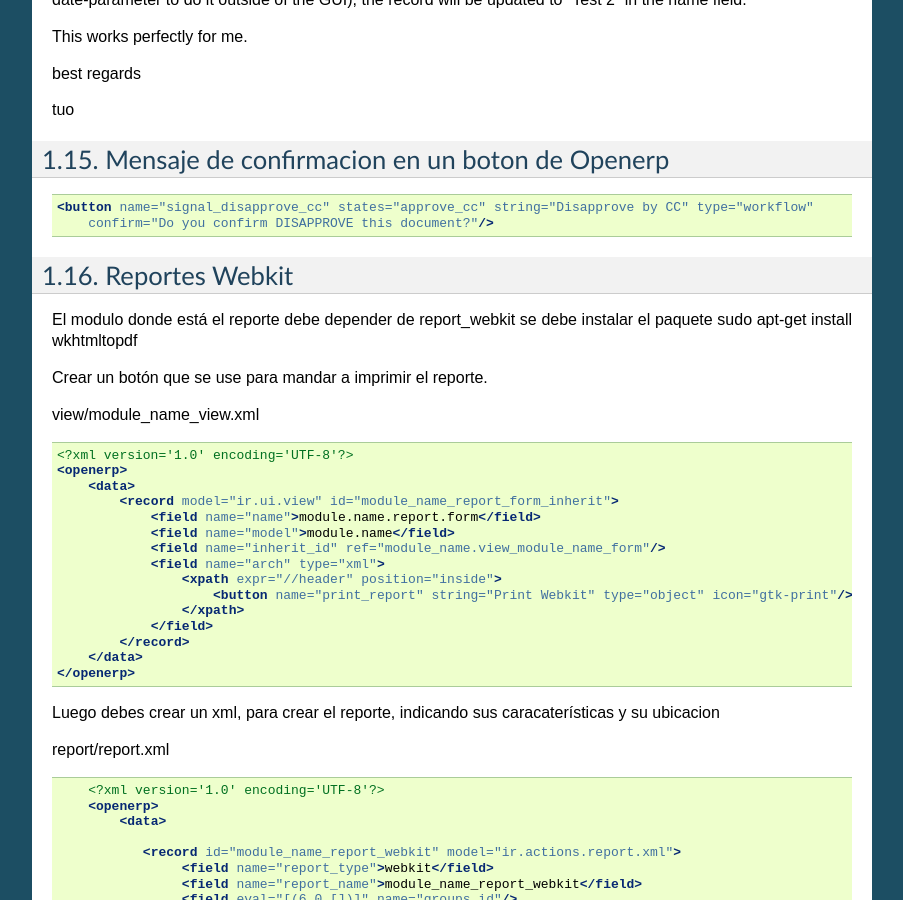
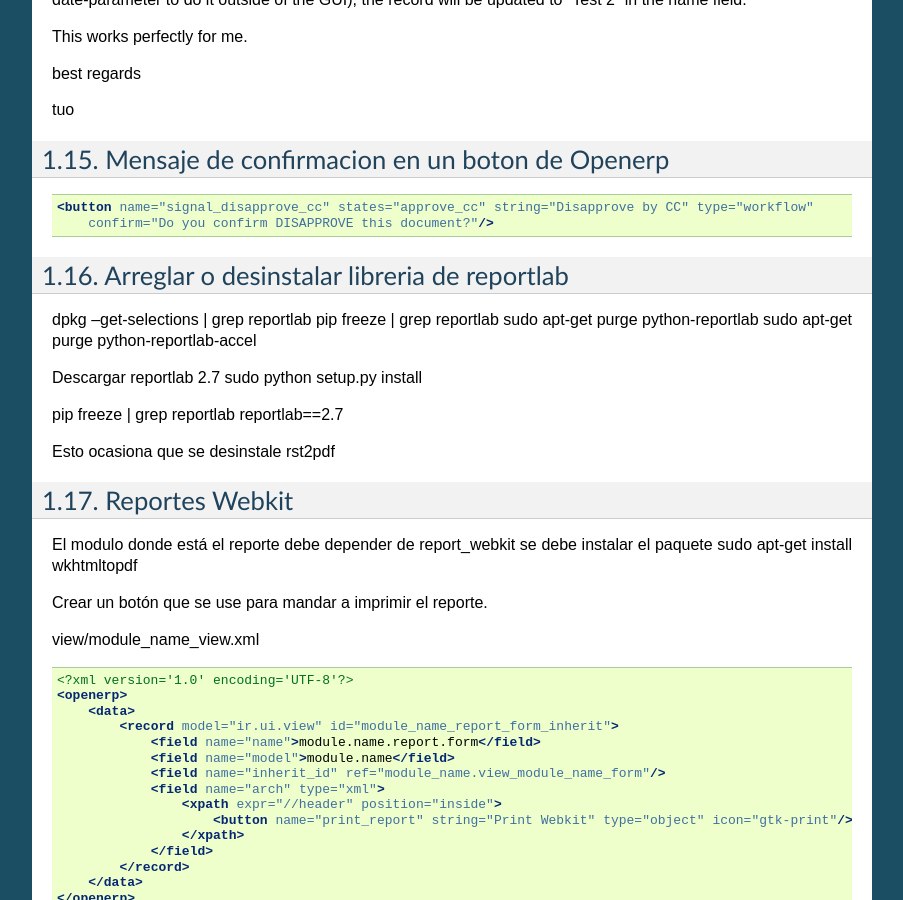
Before and after one commit to yaniaular/knowledge, a Sphinx documentation site: the page built from source/openerp.rst, in a window 1280 px wide and 900 px high, scrolled down 6426 px. Shown: the whole window, without its empty margins (198-1101 px from the left). Built offline with Sphinx 7.4.7, drawn with Linux system fonts in a browser that asks for light colours; formulas are drawn with MathJax 3; some of the changed text lies outside the part shown.

```diff
--- a/source/openerp.rst
+++ b/source/openerp.rst
@@ -423,6 +423,23 @@
 
     <button name="signal_disapprove_cc" states="approve_cc" string="Disapprove by CC" type="workflow"
         confirm="Do you confirm DISAPPROVE this document?"/>
+
+Arreglar o desinstalar libreria de reportlab
+--------------------------------------------
+
+dpkg --get-selections | grep reportlab
+pip freeze | grep reportlab
+sudo apt-get purge python-reportlab
+sudo apt-get purge python-reportlab-accel
+
+Descargar reportlab 2.7
+sudo python setup.py install
+
+pip freeze | grep reportlab
+reportlab==2.7
+
+Esto ocasiona que se desinstale rst2pdf
+
 
 Reportes Webkit
 ---------------
```
